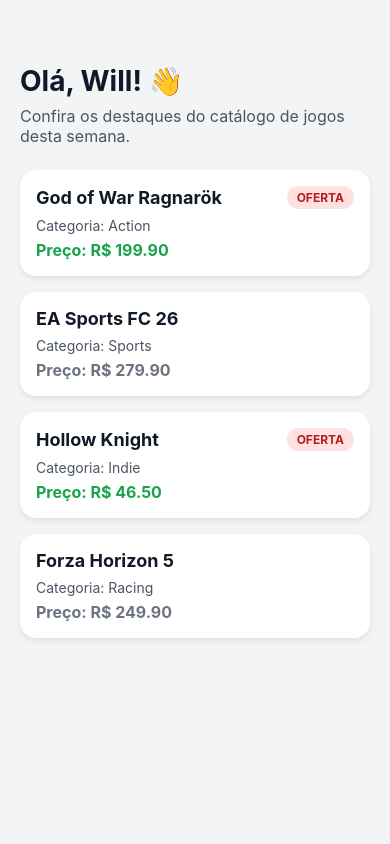
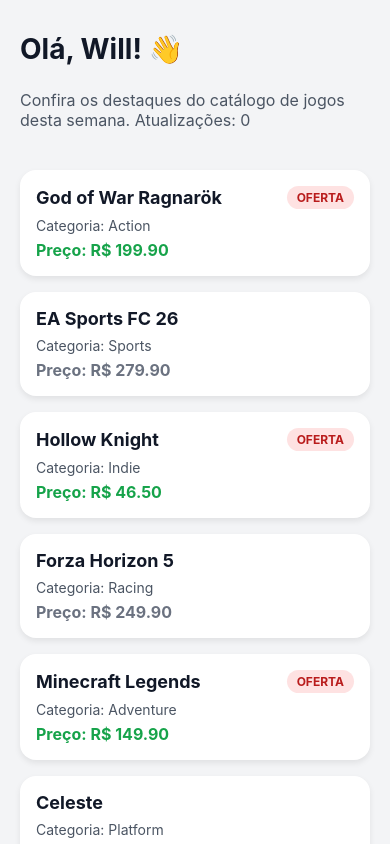
Before and after one commit to william-wv/my-first-app, a React Native app: screen / in a window 390 px wide. Built offline with nearby package versions, Linux system fonts and the light colour scheme.

Commit message:
public atv2

```diff
--- a/App.tsx
+++ b/App.tsx
@@ -1,5 +1,15 @@
+import { StatusBar } from 'expo-status-bar';
+import { SafeAreaProvider } from 'react-native-safe-area-context';
 import Home from './src/components/Home';
+import LoginScreen from './src/views/LoginScreen';
 
 export default function App() {
-  return <Home />;
+  const showFullscreenExample = false;
+
+  return (
+    <SafeAreaProvider>
+      <StatusBar style="dark" />
+      {showFullscreenExample ? <LoginScreen /> : <Home />}
+    </SafeAreaProvider>
+  );
 }
--- a/src/components/Home.tsx
+++ b/src/components/Home.tsx
@@ -1,4 +1,6 @@
-import { ScrollView, StyleSheet, Text, View } from 'react-native';
+import { useState } from 'react';
+import { StyleSheet, Text, View } from 'react-native';
+import ScreenWrapperScrollable from './screen-wrappers/ScreenWrapperScrollable';
 
 type CatalogItem = {
   name: string;
@@ -10,6 +12,7 @@
 export default function Home() {
   // Nome do usuário exibido na saudação do topo da tela.
   const userName = 'Will';
+  const [reloadCount, setReloadCount] = useState(0);
 
   // Lista de dados do catálogo que será renderizada dinamicamente com map.
   const dataList: CatalogItem[] = [
@@ -17,17 +20,24 @@
     { name: 'EA Sports FC 26', price: 279.9, category: 'Sports', onSale: false },
     { name: 'Hollow Knight', price: 46.5, category: 'Indie', onSale: true },
     { name: 'Forza Horizon 5', price: 249.9, category: 'Racing', onSale: false },
+    { name: 'Minecraft Legends', price: 149.9, category: 'Adventure', onSale: true },
+    { name: 'Celeste', price: 36.9, category: 'Platform', onSale: false },
   ];
 
   // Componente salvo em uma constante para demonstrar interpolação de componentes.
   const headerContent = (
     <Text style={styles.subtitle}>
-      Confira os destaques do catálogo de jogos desta semana.
+      Confira os destaques do catálogo de jogos desta semana. Atualizações: {reloadCount}
     </Text>
   );
 
+  // Simula a ação de atualizar ao puxar a tela para baixo.
+  const handleRefresh = async () => {
+    setReloadCount((currentValue) => currentValue + 1);
+  };
+
   return (
-    <ScrollView contentContainerStyle={styles.container}>
+    <ScreenWrapperScrollable padding={20} gap={16} onRefresh={handleRefresh}>
       <Text style={styles.title}>Olá, {userName}! 👋</Text>
       {headerContent}
 
@@ -50,23 +60,17 @@
           </View>
         ))}
       </View>
-    </ScrollView>
+    </ScreenWrapperScrollable>
   );
 }
 
 const styles = StyleSheet.create({
-  container: {
-    flexGrow: 1,
-    backgroundColor: '#f3f4f6',
-    paddingTop: 64,
-    paddingHorizontal: 20,
-    paddingBottom: 32,
-  },
   title: {
     fontSize: 28,
     fontWeight: '700',
     color: '#111827',
     marginBottom: 8,
+    marginTop: 12,
   },
   subtitle: {
     fontSize: 16,
--- /dev/null
+++ b/src/components/screen-wrappers/ScreenWrapperFullscreen.tsx
@@ -0,0 +1,39 @@
+import type { ReactNode } from 'react';
+import { StyleSheet, View } from 'react-native';
+import { SafeAreaView } from 'react-native-safe-area-context';
+
+type ScreenWrapperFullscreenProps = {
+  children: ReactNode;
+  center?: boolean;
+  padding?: number;
+  gap?: number;
+};
+
+export default function ScreenWrapperFullscreen({
+  children,
+  center = false,
+  padding = 20,
+  gap = 0,
+}: ScreenWrapperFullscreenProps) {
+  return (
+    <SafeAreaView style={styles.safeArea} edges={['top', 'bottom']}>
+      <View style={[styles.container, { padding, gap }, center && styles.centered]}>
+        {children}
+      </View>
+    </SafeAreaView>
+  );
+}
+
+const styles = StyleSheet.create({
+  safeArea: {
+    flex: 1,
+    backgroundColor: '#e2e8f0',
+  },
+  container: {
+    flex: 1,
+  },
+  centered: {
+    justifyContent: 'center',
+    alignItems: 'center',
+  },
+});
--- /dev/null
+++ b/src/components/screen-wrappers/ScreenWrapperScrollable.tsx
@@ -0,0 +1,59 @@
+import { useState } from 'react';
+import type { ReactNode } from 'react';
+import { Platform, RefreshControl, ScrollView, StyleSheet } from 'react-native';
+import { SafeAreaView } from 'react-native-safe-area-context';
+
+type ScreenWrapperScrollableProps = {
+  children: ReactNode;
+  padding?: number;
+  gap?: number;
+  onRefresh?: () => void | Promise<void>;
+};
+
+export default function ScreenWrapperScrollable({
+  children,
+  padding = 20,
+  gap = 0,
+  onRefresh,
+}: ScreenWrapperScrollableProps) {
+  const [refreshing, setRefreshing] = useState(false);
+
+  const handleRefresh = async () => {
+    if (!onRefresh) return;
+
+    setRefreshing(true);
+
+    try {
+      await Promise.resolve(onRefresh());
+    } finally {
+      setRefreshing(false);
+    }
+  };
+
+  const refreshControl =
+    onRefresh && Platform.OS !== 'web' ? (
+      <RefreshControl refreshing={refreshing} onRefresh={handleRefresh} />
+    ) : undefined;
+
+  return (
+    <SafeAreaView style={styles.safeArea} edges={['top', 'bottom']}>
+      <ScrollView
+        showsVerticalScrollIndicator={false}
+        contentContainerStyle={[styles.contentContainer, { padding, gap }]}
+        refreshControl={refreshControl}
+      >
+        {children}
+      </ScrollView>
+    </SafeAreaView>
+  );
+}
+
+const styles = StyleSheet.create({
+  safeArea: {
+    flex: 1,
+    backgroundColor: '#f3f4f6',
+  },
+  contentContainer: {
+    flexGrow: 1,
+  },
+});
--- /dev/null
+++ b/src/views/LoginScreen.tsx
@@ -0,0 +1,77 @@
+import { StyleSheet, Text, View } from 'react-native';
+import ScreenWrapperFullscreen from '../components/screen-wrappers/ScreenWrapperFullscreen';
+
+export default function LoginScreen() {
+  return (
+    <ScreenWrapperFullscreen center padding={24} gap={16}>
+      <Text style={styles.eyebrow}>Painel de Acesso</Text>
+
+      <View style={styles.card}>
+        <Text style={styles.title}>Estação Cisne</Text>
+        <Text style={styles.subtitle}>Entre com suas credenciais para continuar a missão.</Text>
+
+        <View style={styles.inputBox}>
+          <Text style={styles.placeholder}>E-mail da tripulação</Text>
+        </View>
+
+        <View style={styles.inputBox}>
+          <Text style={styles.placeholder}>Senha de acesso</Text>
+        </View>
+
+        <View style={styles.button}>
+          <Text style={styles.buttonText}>Entrar</Text>
+        </View>
+      </View>
+    </ScreenWrapperFullscreen>
+  );
+}
+
+const styles = StyleSheet.create({
+  eyebrow: {
+    fontSize: 14,
+    fontWeight: '700',
+    textTransform: 'uppercase',
+    color: '#334155',
+    letterSpacing: 1,
+  },
+  card: {
+    width: '100%',
+    maxWidth: 360,
+    backgroundColor: '#0f172a',
+    borderRadius: 20,
+    padding: 20,
+    gap: 12,
+  },
+  title: {
+    fontSize: 28,
+    fontWeight: '700',
+    color: '#f8fafc',
+  },
+  subtitle: {
+    fontSize: 14,
+    color: '#cbd5e1',
+    marginBottom: 8,
+  },
+  inputBox: {
+    backgroundColor: '#1e293b',
+    borderRadius: 12,
+    paddingVertical: 14,
+    paddingHorizontal: 12,
+  },
+  placeholder: {
+    color: '#94a3b8',
+    fontSize: 14,
+  },
+  button: {
+    marginTop: 8,
+    backgroundColor: '#38bdf8',
+    borderRadius: 12,
+    paddingVertical: 14,
+    alignItems: 'center',
+  },
+  buttonText: {
+    color: '#082f49',
+    fontSize: 16,
+    fontWeight: '700',
+  },
+});
```
Also changed, not shown: 1 other file (tests, documents, lock files or other folders).
